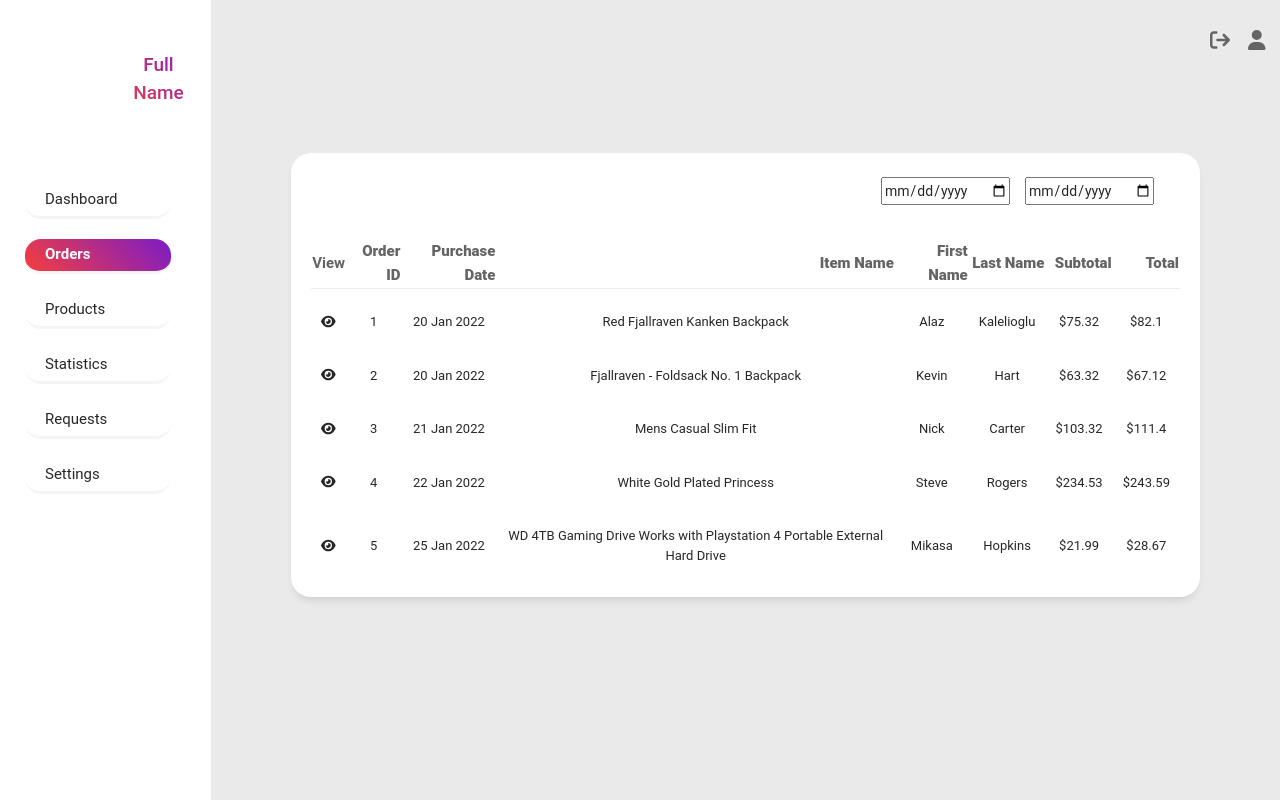
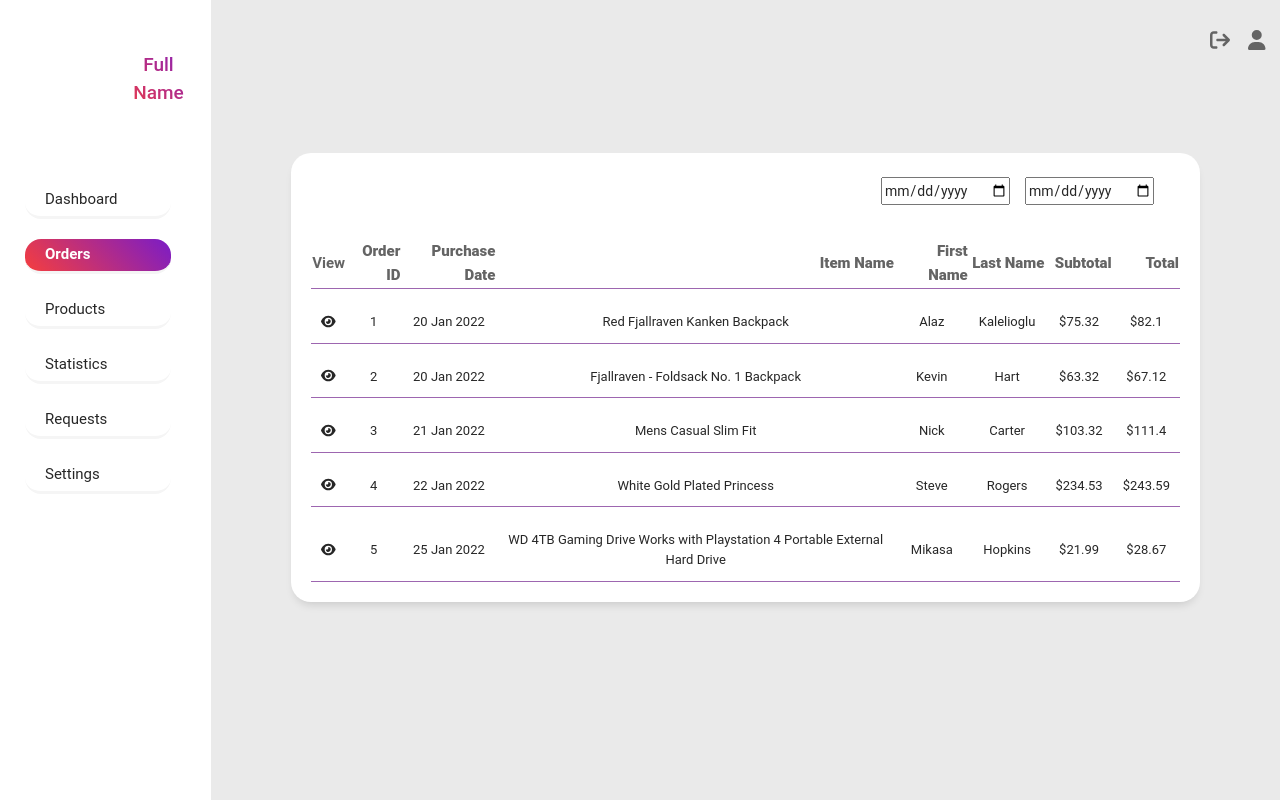
Before and after one commit to Akaleli1/admin-dashboard, a React (Create React App) app: page / in a window 1280 px wide. Shown: the top 800 px of the page. Built offline with nearby package versions, Linux system fonts and the light colour scheme.

Commit message:
Arranged OrderTable rows' css.

```diff
--- a/src/components/shared/Table/OrderTable.jsx
+++ b/src/components/shared/Table/OrderTable.jsx
@@ -98,7 +98,9 @@ function Order() {
       <tbody>
       {orders.map((order,index) =>{
         return(
+
           <tr key={index} className="table-row odd">
+
             <td> <FontAwesomeIcon icon={faEye} /> </td>
             <td>{order.id}</td>
             <td>{order.date}</td>
@@ -108,6 +110,8 @@ function Order() {
             <td>${order.subtotal}</td>
             <td>${order.total}</td>
           </tr>
+
+
         )
       })}
       </tbody>
--- a/src/styles/orders/styles.scss
+++ b/src/styles/orders/styles.scss
@@ -32,6 +32,10 @@ table{
         text-align: center;
         padding: 23px 10px 10px 10px;
         font-size: 13px;
+    }
+
+    tr {
+        border-bottom: 0.3px solid rgb(157, 102, 176);
     }
 
 
```
